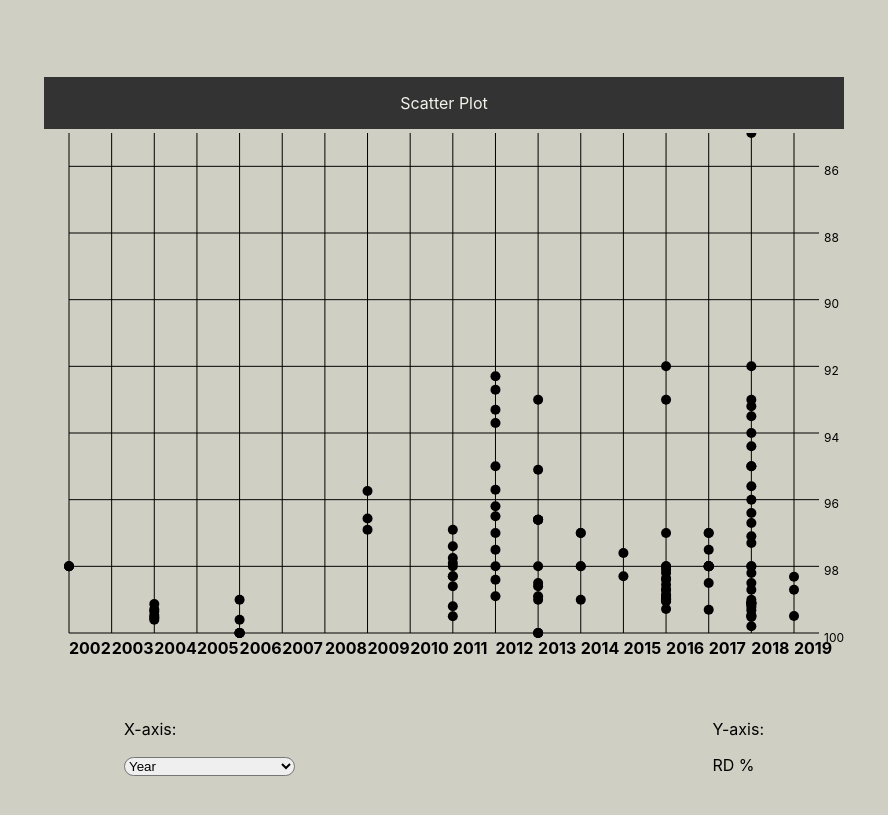
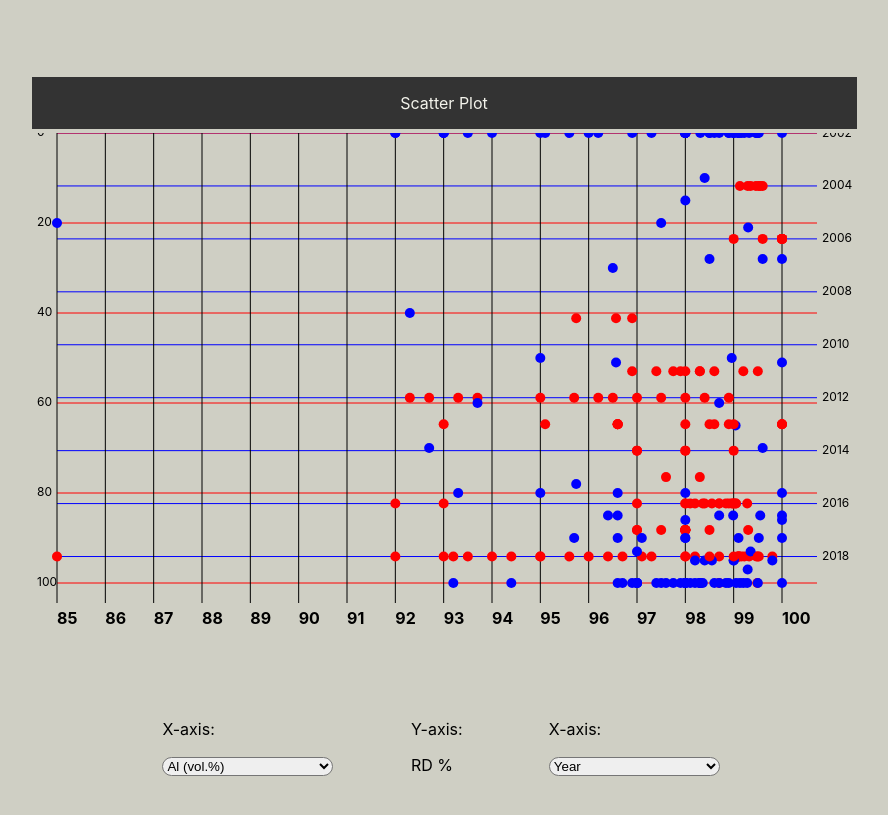
Before and after one commit to bearkillerPT/IV, a React (Create React App) app in the folder technical_ceramics/: page / in a window 1280 px wide. Shown: the part 1220-2035 px from the top of the page, without its empty margins (196-1084 px from the left). Before the commit the page ends 2011 px from the top, so only its background shows below. Built offline with nearby package versions, Linux system fonts and the light colour scheme.

Commit message:
added scatter for 2 vars

```diff
--- a/technical_ceramics/src/App.js
+++ b/technical_ceramics/src/App.js
@@ -49,7 +49,8 @@ const margin = {
 
 function App() {
   const [box, setBox] = useState("Year")
-  const [scatter, setScatter] = useState("Year")
+  const [scatter1, setScatter1] = useState("Year")
+  const [scatter2, setScatter2] = useState("Al (vol.%)")
   const [sankey1, setSakey1] = useState("Year")
   const [sankey2, setSakey2] = useState("Technology")
   const [dataGraph, setDataGraph] = useState(null)
@@ -59,45 +60,6 @@ function App() {
   const max_width = (width > 800 ? 800 : width)
   const max_height = height > 500 ? 500 : height
   if (dataGraph) {
-    //let boxStats = generateStats("Year", "RD (%)")
-    //var box_x = d3.scaleLinear().domain([minI, maxI]).range([height, 0]);
-    //const svg = d3
-    //  .select("#boxplot")
-    //  .attr("width", max_width + margin.left + margin.right)
-    //  .attr("height", max_height + margin.top + margin.bottom)
-    //  .append("g")
-    //  .attr("transform", "translate(" + margin.left + "," + margin.top + ")");
-    //  svg
-    //  .append("line")
-    //  .attr("y1", max_height/2)
-    //  .attr("y2", max_height/2)
-    //  .attr("x1", box_x(boxStats["2002"].min))
-    //  .attr("x2", box_x(boxStats["2002"].max))
-    //  .attr("stroke", "#1C3978");
-    //// Show the box
-    //svg
-    //  .append("rect")
-    //  .attr("y", max_width / 2)
-    //  .attr("x", box_x(boxStats["2002"].q3))
-    //  .attr("width", box_x(boxStats["2002"].q1) - box_x(boxStats["2002"].q3))
-    //  .attr("height", width)
-    //  .attr("stroke", "#1C3978")
-    //  .style("fill", "#fff");
-    //svg
-    //  .selectAll("toto")
-    //  .data([boxStats["2002"].min, boxStats["2002"].median, boxStats["2002"].max])
-    //  .enter()
-    //  .append("line")
-    //  .attr("y1", max_width / 2)
-    //  .attr("y2", max_width / 2)
-    //  .attr("x1", function (d) {
-    //    return box_x(d);
-    //  })
-    //  .attr("x2", function (d) {
-    //    return box_x(d);
-    //  })
-    //  .attr("stroke", "#1C3978");
-    //
     const layout = sankey()(dataGraph)
     const color = chroma.scale("Set3").classes(dataGraph.nodes.length);
     const colorScale = d3.scaleLinear()
@@ -108,13 +70,16 @@ function App() {
       .nodePadding(10)
       .extent([[1, 1], [max_width - 1, height - 5]])
       .nodeSort((a, b) => { if (a.name == b.name) return 0; else if (a.name < b.name) return 1; else return -1 })(dataGraph);
-    const xScale = d3.scaleLinear()
-      .domain(d3.extent(data, d => { if (Number(d[scatter])) return Number(d[scatter]) }))
+    const scatter1Scale = d3.scaleLinear()
+      .domain(d3.extent(data, d => { return d[scatter1] }))
+      .range([0, max_height - 50]);
+    const scatter2Scale = d3.scaleLinear()
+      .domain(d3.extent(data, d => { return d[scatter2] }))
+      .range([0, max_height - 50]);
+    const rdScale = d3.scaleLinear()
+      .domain(d3.extent(data, d => Number(d["RD (%)"])))
       .range([25, max_width - 50]);
-    console.log(links)
-    const yScale = d3.scaleLinear()
-      .domain(d3.extent(data, d => Number(d["RD (%)"])))
-      .range([0, max_height]);
+    console.log(scatter1)
     return (
       <div className="App">
         <div className='Intro'>
@@ -189,22 +154,32 @@ function App() {
             <p className="GraphTitle">Scatter Plot</p>
           </div>
           <div id="scatter" className='Graph' >
-            <svg width={max_width} height={max_height + 50} >
+            <svg width={max_width + 25} height={max_height + 50} >
               <g >
 
-                <AxisLeft yScale={yScale} width={max_width - 10} />
-                <AxisBottom xScale={xScale} height={max_height} />
+                <AxisRight scatter1Scale={scatter1Scale} width={max_width} />
+                <AxisLeft scatter2Scale={scatter2Scale} width={max_width} />
+                <AxisBottom rdScale={rdScale} height={max_height - 30} />
                 <g >
                   {data.map((circle, i) => {
                     if (Number(circle["RD (%)"]))
                       return (
+                        <>
                           <circle
                             r={5}
-                          cx={xScale(circle[scatter])}
-                          cy={yScale(circle["RD (%)"])}
-                          style={{ fill: 'black' }}
-                          key={i}
-                        />);
+                            cx={rdScale(circle["RD (%)"])}
+                            cy={scatter1Scale(circle[scatter1])}
+                            style={{ fill: 'red' }}
+                            key={scatter1 + i}
+                          ><title>{scatter1 + " : " + circle[scatter1] + ", RD (%): " + circle["RD (%)"]}</title></circle>
+                          <circle
+                            r={5}
+                            cx={rdScale(circle["RD (%)"])}
+                            cy={scatter2Scale(circle[scatter2])}
+                            style={{ fill: 'blue' }}
+                            key={scatter2 + i}
+                          ><title>{scatter2 + " : " + circle[scatter2] + ", RD (%): " + circle["RD (%)"]}</title></circle>
+                        </>);
                     else {
                       return (<></>);
                     }
@@ -214,20 +189,31 @@ function App() {
             </svg>
           </div>
           <div className="GraphControlls">
-            <div id="scatterX">
+
+
+            <div id="sankey1">
               <p>X-axis:</p>
-              <select value={scatter} className="ParamSelect" onChange={key => { setScatter(key.currentTarget.value) }}>
+              <select value={scatter2} className="ParamSelect" onChange={key => { setScatter2(key.currentTarget.value) }}>
                 {Object.keys(data[0]).map((key, i) => {
-                  if (key != "RD (%)")
+                  if (key != "RD (%)" && key != scatter1)
                     return <option value={key} key={i}>{key}</option>
                 })
                 }
               </select>
             </div>
-
-            <div id="scatterY" className="ParamSelect">
+            <div id="sankey2" className="ParamSelect">
               <p>Y-axis:</p>
               <p>RD  %</p>
+            </div>
+            <div id="sankey3">
+              <p>X-axis:</p>
+              <select value={scatter1} className="ParamSelect" onChange={key => { setScatter1(key.currentTarget.value) }}>
+                {Object.keys(data[0]).map((key, i) => {
+                  if (key != "RD (%)" && key != scatter2)
+                    return <option value={key} key={i}>{key}</option>
+                })
+                }
+              </select>
             </div>
           </div>
         </div>
@@ -281,10 +267,7 @@ const generateGraph = (sankeyNodes, output_var) => {
       let second = node[sankeyNodes[i + 1]]
       if (first == "" || second == "")
         continue
-      if (sankeyNodes[i] != "Year" && Number(first) && first > 10)
-        first -= first % 10
-      if (sankeyNodes[i + 1] != "Year" && Number(second) && second > 10)
-        second -= second % 10
+
       if (!(nodes.includes("" + first)))
         nodes.push("" + first)
       if (!(nodes.includes("" + second)))
@@ -319,16 +302,15 @@ const generateGraph = (sankeyNodes, output_var) => {
 
   return { "nodes": res_nodes, "links": links }
 }
+function AxisLeft({ scatter2Scale, width }) {
+  const textPadding = 5
 
-function AxisLeft({ yScale, width }) {
-  const textPadding = width - 10
-
-  const axis = yScale.ticks(10).map((d, i) => (
+  const axis = scatter2Scale.ticks(6).map((d, i) => (
     <g key={i} className="y-tick">
       <line
-        style={{ stroke: "black" }}
-        y1={yScale(d)}
-        y2={yScale(d)}
+        style={{ stroke: "red" }}
+        y1={scatter2Scale(d)}
+        y2={scatter2Scale(d)}
         x1={25}
         x2={width - 15}
       />
@@ -336,7 +318,7 @@ function AxisLeft({ yScale, width }) {
         style={{ fontSize: 12 }}
         x={textPadding}
         dy=".71em"
-        y={yScale(d)}
+        y={scatter2Scale(d) - 6}
       >
         {d}
       </text>
@@ -344,22 +326,46 @@ function AxisLeft({ yScale, width }) {
   ));
   return <>{axis}</>;
 }
-function AxisBottom({ xScale, height }) {
+function AxisRight({ scatter1Scale, width }) {
+  const textPadding = width - 10
+
+  const axis = scatter1Scale.ticks(6).map((d, i) => (
+    <g key={i} className="y-tick">
+      <line
+        style={{ stroke: "blue" }}
+        y1={scatter1Scale(d)}
+        y2={scatter1Scale(d)}
+        x1={25}
+        x2={width - 15}
+      />
+      <text
+        style={{ fontSize: 12 }}
+        x={textPadding}
+        dy=".71em"
+        y={scatter1Scale(d) - 5}
+      >
+        {d}
+      </text>
+    </g>
+  ));
+  return <>{axis}</>;
+}
+function AxisBottom({ rdScale, height }) {
   const textPadding = 10;
 
-  const axis = xScale.ticks(20).map((d, i) => (
+  const axis = rdScale.ticks(20).map((d, i) => (
     <g className="x-tick" key={i}>
       <line
         style={{ stroke: "black" }}
         y1={0}
         y2={height}
-        x1={xScale(d)}
-        x2={xScale(d)}
+        x1={rdScale(d)}
+        x2={rdScale(d)}
       />
       <text
         style={{ fontSize: '2vh', fontWeight: 'bolder' }}
         dy=".71em"
-        x={xScale(d)}
+        x={rdScale(d)}
         y={height + textPadding}
       >
         {d}
```
Lines whose indentation alone changed are shown as unchanged.
